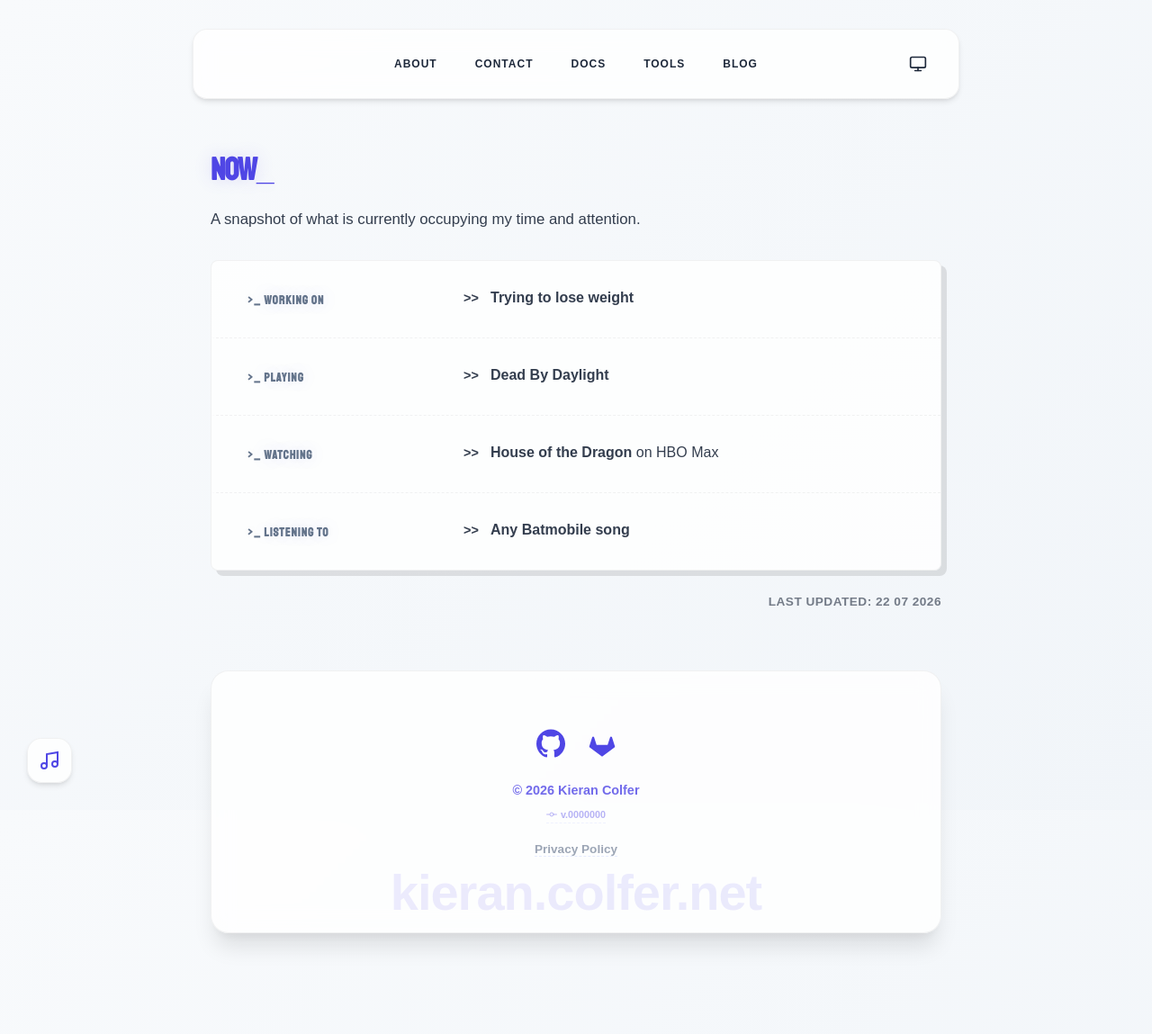
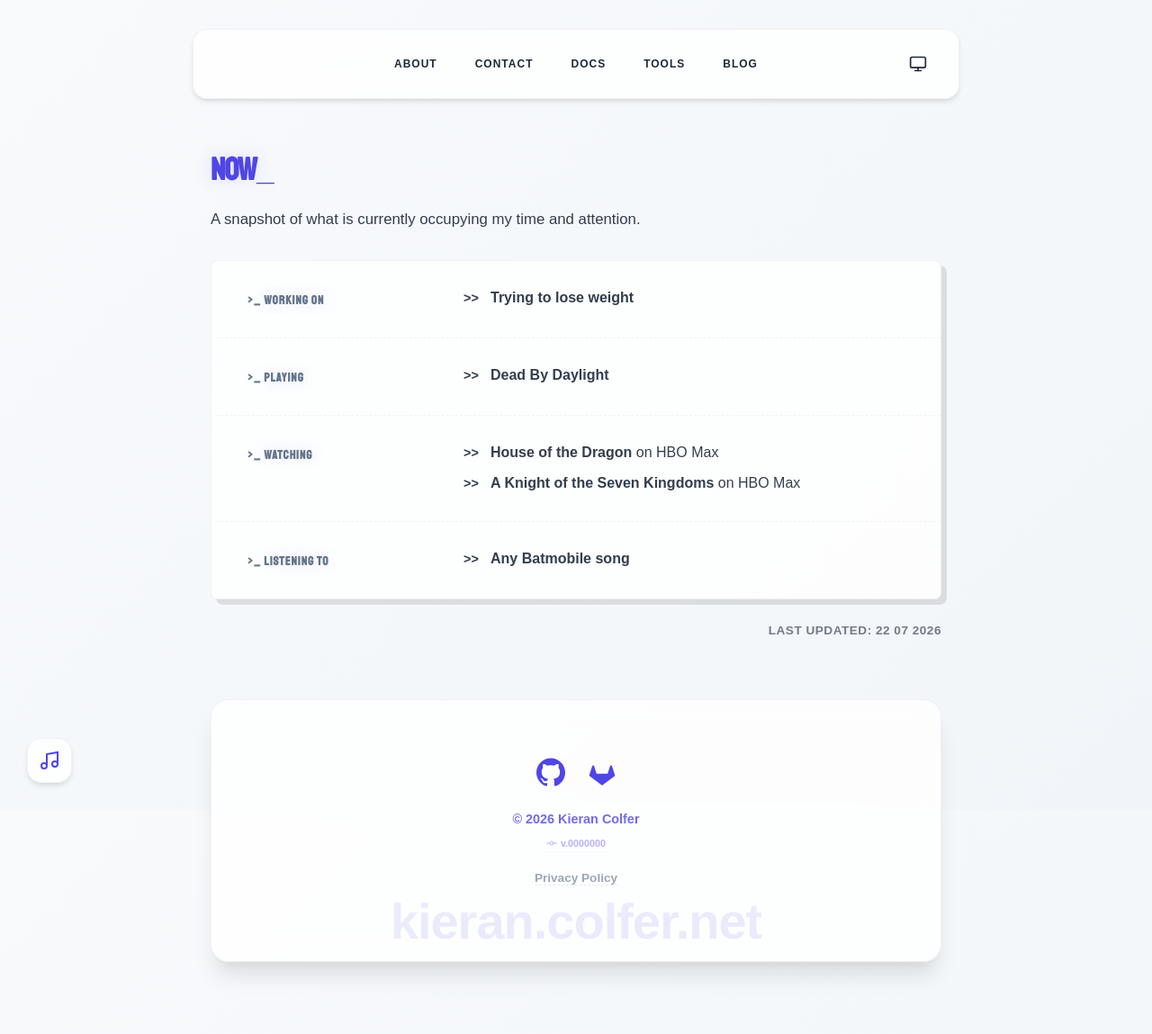
Before and after one commit to PASSK3YS/PASSK3YS.github.io, a Jekyll site: the page built from now.md, in a window 1280 px wide. Shown: the whole page at 90% size. Built offline with Jekyll 4.4.1, drawn with Linux system fonts in a browser that asks for light colours; some web fonts are replaced; before the commit the page ends 1117 px from its top, so only the background shows below that.

Commit message:
chore: update now page

```diff
--- a/now.md
+++ b/now.md
@@ -156,6 +156,7 @@ h1, h2, h3 {
             <h3 class="soft-header">>_ Watching</h3>
             <ul class="hacker-list">
                 <li><strong>House of the Dragon</strong> on HBO Max</li>
+                <li><strong>A Knight of the Seven Kingdoms</strong> on HBO Max</li>
             </ul>
         </div>
 
```
